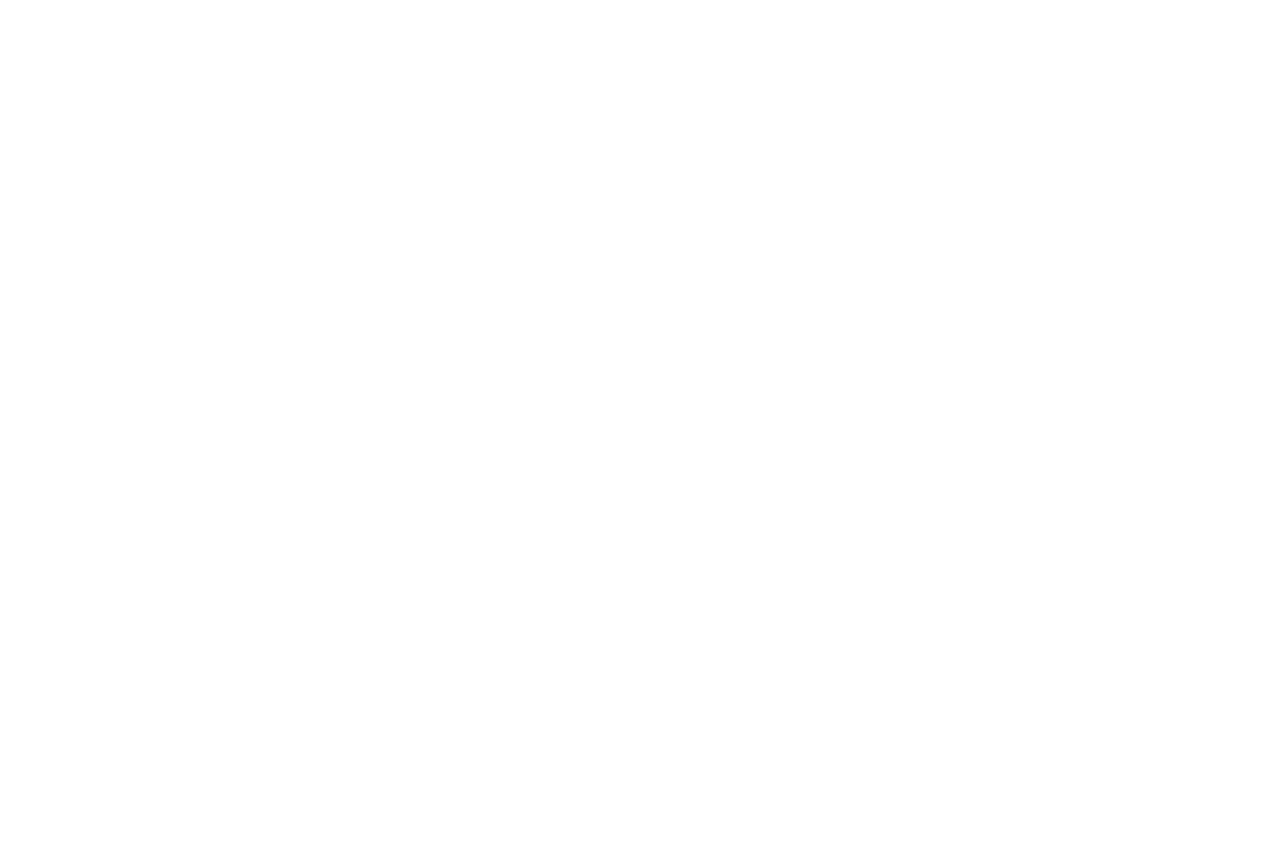
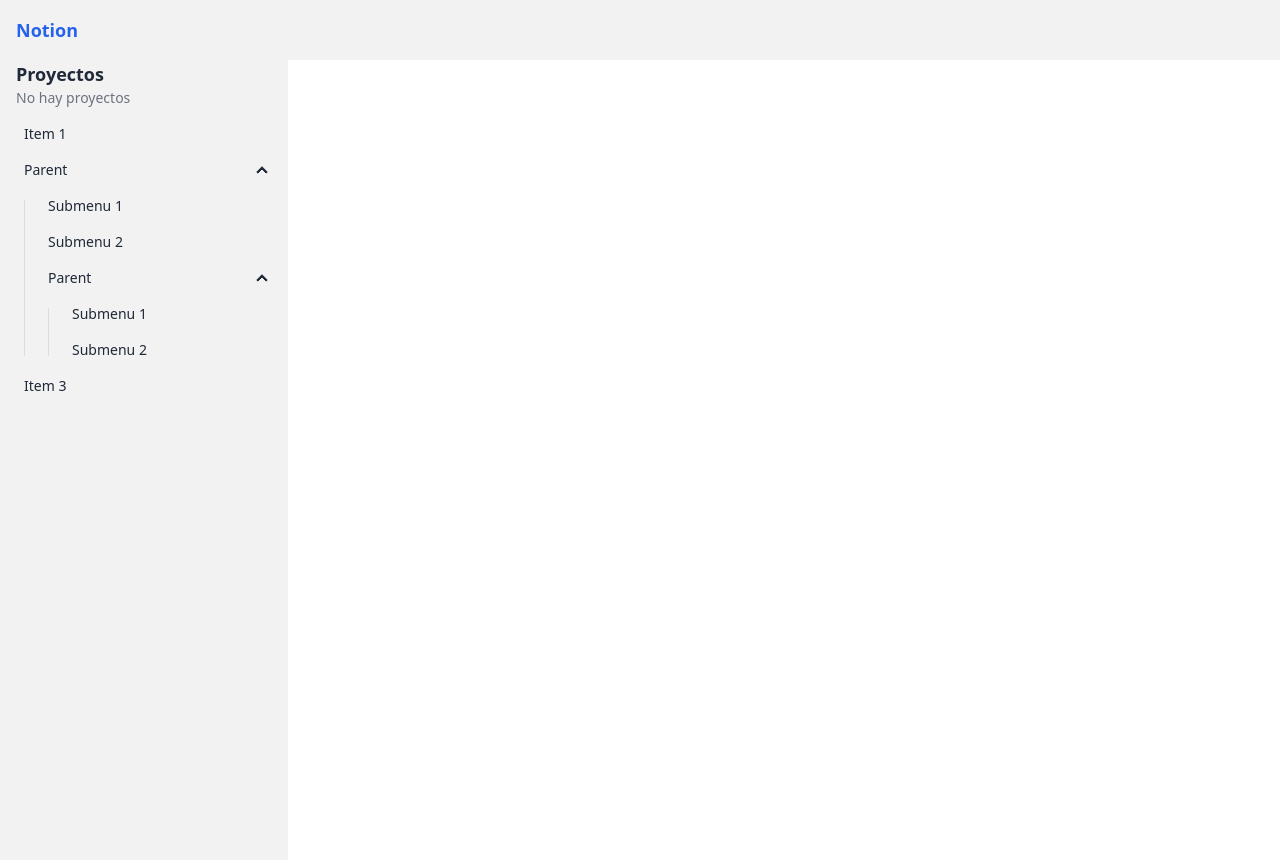
Before and after one commit to victorwcv/Vue, a Vue app in the folder 04-projects-app/: page / in a window 1280 px wide. Before the commit this address had no page. Before the commit the page ends 800 px from the top, so only its background shows below. Built offline with nearby package versions, Linux system fonts and the light colour scheme; the HTML template or start-up script is replaced by a standard one.

Commit message:
feat: structura de los componentes

```diff
--- /dev/null
+++ b/04-projects-app/src/modules/common/components/TopMenu.vue
@@ -0,0 +1,9 @@
+<template>
+  <div class="flex items-center justify-between p-4 bg-base-200">
+    <h2 class="text-lg font-bold text-blue-600">Notion</h2>
+  </div>
+</template>
+
+<script setup lang="ts"></script>
+
+<style scoped></style>
--- /dev/null
+++ b/04-projects-app/src/modules/projects/components/SideMenu.vue
@@ -0,0 +1,34 @@
+<template>
+  <aside class="bg-base-200 w-72 min-h-screen">
+    <h2 class="text-lg font-bold mx-4">Proyectos</h2>
+    <p class="text-sm text-gray-500 mx-4">No hay proyectos</p>
+
+    <!-- menu -->
+    <ul class="menu">
+      <li><a>Item 1</a></li>
+      <li>
+        <details open>
+          <summary>Parent</summary>
+          <ul>
+            <li><a>Submenu 1</a></li>
+            <li><a>Submenu 2</a></li>
+            <li>
+              <details open>
+                <summary>Parent</summary>
+                <ul>
+                  <li><a>Submenu 1</a></li>
+                  <li><a>Submenu 2</a></li>
+                </ul>
+              </details>
+            </li>
+          </ul>
+        </details>
+      </li>
+      <li><a>Item 3</a></li>
+    </ul>
+  </aside>
+</template>
+
+<script setup lang="ts"></script>
+
+<style scoped></style>
--- /dev/null
+++ b/04-projects-app/src/modules/projects/layouts/ProjecsLayout.vue
@@ -0,0 +1,19 @@
+<template>
+  <div class="flex flex-col">
+    <!-- Top Menu -->
+    <TopMenu />
+    <main>
+      <!-- Side menu -->
+      <SideMenu />
+      <!-- Router view -->
+      <RouterView />
+    </main>
+  </div>
+</template>
+
+<script setup lang="ts">
+import TopMenu from '@/modules/common/components/TopMenu.vue';
+import SideMenu from '../components/SideMenu.vue';
+</script>
+
+<style scoped></style>
--- a/04-projects-app/src/router/index.ts
+++ b/04-projects-app/src/router/index.ts
@@ -1,8 +1,15 @@
-import { createRouter, createWebHistory } from 'vue-router'
+import ProjecsLayout from '@/modules/projects/layouts/ProjecsLayout.vue';
+import { createRouter, createWebHistory } from 'vue-router';
 
 const router = createRouter({
   history: createWebHistory(import.meta.env.BASE_URL),
-  routes: [],
-})
+  routes: [
+    {
+      path: '/',
+      name: 'projects',
+      component: ProjecsLayout,
+    },
+  ],
+});
 
-export default router
+export default router;
```
